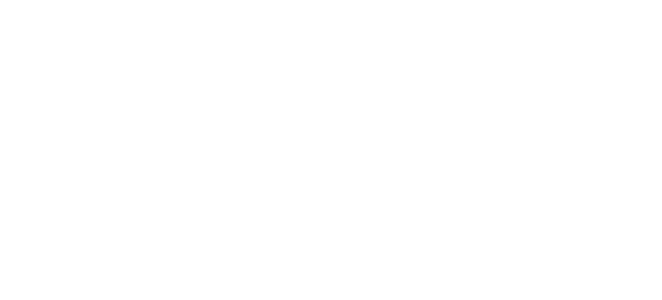
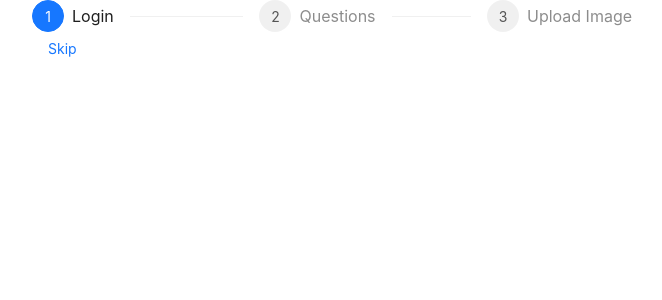
Before and after one commit to hap196/skinsight, a React (Create React App) app in the folder frontend/: page /quiz in a window 1280 px wide. Before the commit this address had no page. Shown: the top 300 px of the page, without its empty margins (308-970 px from the left). Built offline with nearby package versions, Linux system fonts and the light colour scheme.

Commit message:
quiz and styling of quiz in /quiz

```diff
--- a/frontend/src/App.js
+++ b/frontend/src/App.js
@@ -1,7 +1,8 @@
-import React from 'react';
-import { BrowserRouter as Router, Routes, Route } from 'react-router-dom';
-import Home from './pages/Home';
-import Predict from './pages/Predict';
+import React from "react";
+import { BrowserRouter as Router, Routes, Route } from "react-router-dom";
+import Home from "./pages/Home";
+import Predict from "./pages/Predict";
+import Quiz from "./components/Quiz";
 
 function App() {
   return (
@@ -10,6 +11,7 @@ function App() {
         <Routes>
           <Route path="/" element={<Home />} />
           <Route path="/predict" element={<Predict />} />
+          <Route path="/quiz" element={<Quiz />} />
         </Routes>
       </div>
     </Router>
--- /dev/null
+++ b/frontend/src/components/Quiz.css
@@ -0,0 +1,28 @@
+.form-container {
+    max-width: 600px;
+    margin: auto;
+  }
+
+  .option-box {
+    border: 1px solid #d9d9d9;
+    border-radius: 8px;
+    padding: 20px;
+    text-align: center;
+    cursor: pointer;
+    background: #f5f5f5;
+    transition: background-color 0.3s ease;
+  }
+
+  .option-box:hover {
+    background-color: #e6f7ff;
+  }
+
+  .navigation-buttons {
+    margin-top: 20px;
+    display: flex;
+    justify-content: space-between;
+  }
+
+  button {
+    margin-right: 8px;
+  }
--- /dev/null
+++ b/frontend/src/components/Quiz.js
@@ -0,0 +1,168 @@
+import React, { useState } from "react";
+import { Form, Button, Steps, Row, Col, message } from "antd";
+import {
+  LoadingOutlined,
+  SmileOutlined,
+  SolutionOutlined,
+  UserOutlined,
+  CheckCircleOutlined,
+  FrownOutlined,
+  MehOutlined,
+} from "@ant-design/icons";
+import "./Quiz.css";
+
+const stepsData = [
+  { title: "Login" },
+  { title: "Questions" },
+  { title: "Upload Image" },
+];
+
+const SkinAIForm = () => {
+  const [currentStep, setCurrentStep] = useState(0); // Step tracker
+  const [formData, setFormData] = useState({}); // Store form answers
+  const [currentQuestion, setCurrentQuestion] = useState(0); // Tracks the specific question in the Questions step
+
+  const questions = [
+    {
+      label: "What is your skin type?",
+      options: ["Dry", "Combination", "Oily"],
+      icons: [<FrownOutlined />, <MehOutlined />, <SmileOutlined />],
+    },
+    {
+      label: "What are your skin concerns?",
+      options: [
+        "Large pores",
+        "Wrinkles",
+        "Sun spots",
+        "Bumpy skin",
+        "Sebaceous filaments",
+        "Hyperpigmentation",
+        "Blackheads",
+        "Acne scars",
+        "Flaky skin",
+      ],
+      multiple: true,
+    },
+    {
+      label: "Do you have sensitive skin?",
+      options: ["Yes", "No", "I don’t know"],
+      icons: [<CheckCircleOutlined />, <FrownOutlined />, <MehOutlined />],
+    },
+    {
+      label: "Where is your main concern?",
+      options: [
+        "Cheeks",
+        "Forehead",
+        "Arms/Hands",
+        "Leg/Feet",
+        "Back",
+        "Chest",
+        "Neck",
+        "Multiple locations",
+      ],
+    },
+  ];
+
+  const handleSelect = (value) => {
+    setFormData({ ...formData, [questions[currentQuestion].label]: value });
+
+    // If there are more questions, go to the next one
+    if (currentStep === 1 && currentQuestion < questions.length - 1) {
+      setCurrentQuestion(currentQuestion + 1);
+    } else if (currentStep === 1 && currentQuestion === questions.length - 1) {
+      // If it was the last question, move to the Upload Image step
+      setCurrentStep(2);
+    }
+  };
+
+  const handleBack = () => {
+    // If in questions, go back within the questions
+    if (currentStep === 1 && currentQuestion > 0) {
+      setCurrentQuestion(currentQuestion - 1);
+    } else if (currentStep > 0) {
+      // Otherwise, go back to the previous step
+      setCurrentStep(currentStep - 1);
+    }
+  };
+
+  const handleSkip = () => {
+    // Skip the current question or step
+    if (currentStep === 1 && currentQuestion < questions.length - 1) {
+      setCurrentQuestion(currentQuestion + 1);
+    } else if (currentStep === 1 && currentQuestion === questions.length - 1) {
+      setCurrentStep(2);
+    } else if (currentStep === 0) {
+      setCurrentStep(1);
+    }
+  };
+
+  return (
+    <div className="form-container">
+      <Steps current={currentStep}>
+        {stepsData.map((step, index) => (
+          <Steps.Step
+            key={index}
+            title={step.title}
+            icon={currentStep > index ? <CheckCircleOutlined /> : undefined}
+          />
+        ))}
+      </Steps>
+      {currentStep === 0 && (
+        <div>
+          {/* Add any future Login content here */}
+          <Button type="link" onClick={handleSkip}>
+            Skip
+          </Button>
+        </div>
+      )}
+      {currentStep === 1 && currentQuestion < questions.length && (
+        <div>
+          <h3>{questions[currentQuestion].label}</h3>
+          <Row gutter={[16, 16]}>
+            {questions[currentQuestion].options.map((option, index) => (
+              <Col span={8} key={option}>
+                <div
+                  className="option-box"
+                  onClick={() => handleSelect(currentQuestion, option)}
+                >
+                  {questions[currentQuestion].icons &&
+                    questions[currentQuestion].icons[index]}
+                  <p>{option}</p>
+                </div>
+              </Col>
+            ))}
+          </Row>
+          <div className="navigation-buttons">
+            {currentStep > 0 && (
+              <Button
+                onClick={handleBack}
+                disabled={currentStep === 0 && currentQuestion === 0}
+              >
+                Back
+              </Button>
+            )}
+            <Button type="link" onClick={handleSkip}>
+              Skip
+            </Button>
+          </div>
+        </div>
+      )}
+
+      {currentStep === 2 && (
+        <div>
+          <h3>Upload a clear image of your skin</h3>
+          <p>Ensure the image is clear for better analysis.</p>
+          {/* Add Upload component */}
+          <Button
+            type="primary"
+            onClick={() => message.success("File uploaded successfully")}
+          >
+            Upload Image
+          </Button>
+        </div>
+      )}
+    </div>
+  );
+};
+
+export default SkinAIForm;
```
Also changed, not shown: 1 other file (tests, documents, lock files or other folders).
